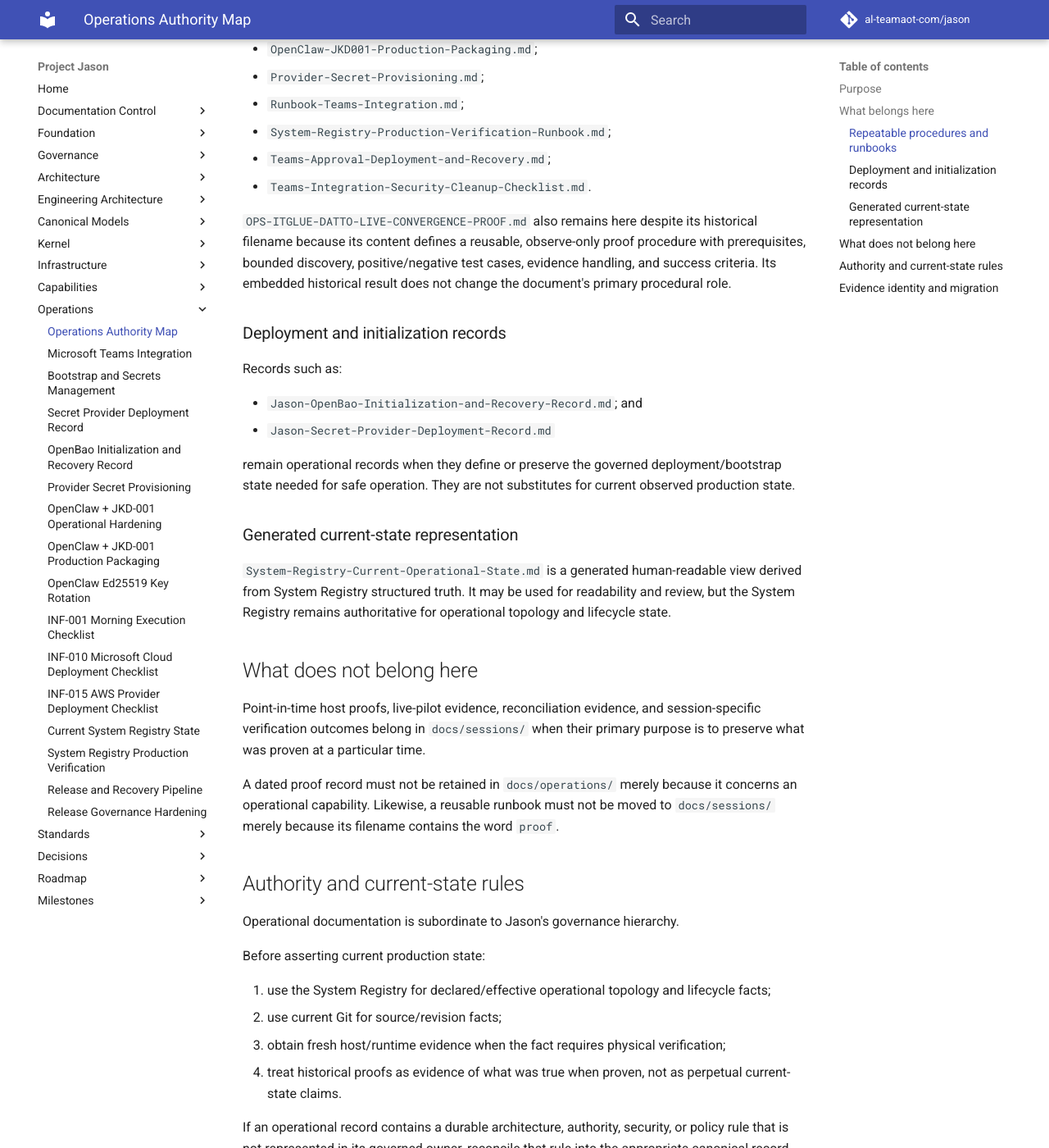
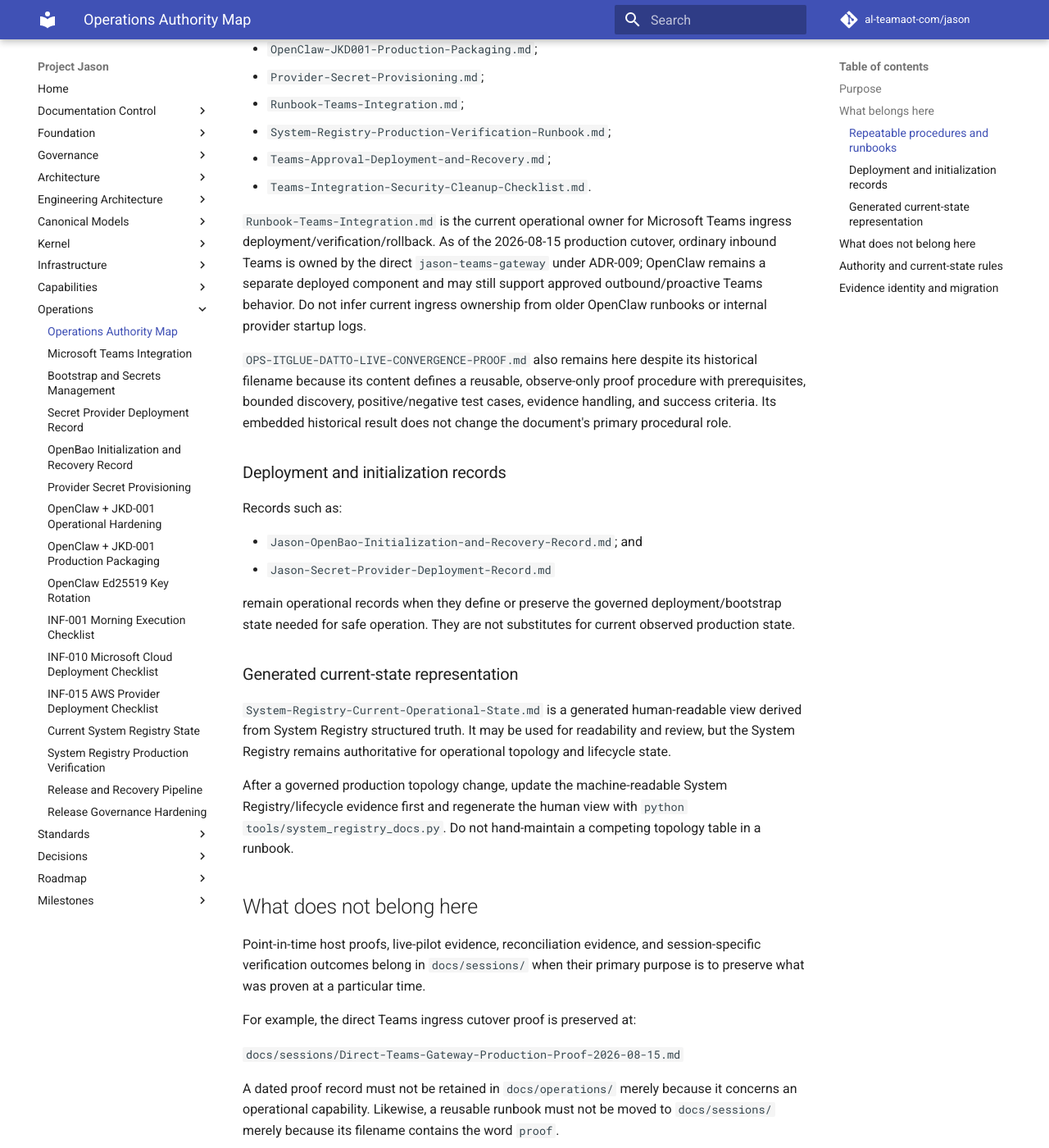
Before and after one commit to al-teamaot-com/jason, an MkDocs documentation site: the page built from docs/operations/README.md, in a window 1280 px wide and 1400 px high, scrolled down 1010 px. Shown: the whole window at 82% size. Built offline with MkDocs 1.6.1 and Material for MkDocs 9.7.7, drawn with Linux system fonts in a browser that asks for light colours; comment, search, counter and statistics services are not loaded; some of the changed text lies outside the part shown.

Commit message:
Clarify direct Teams ingress operational ownership

```diff
--- a/docs/operations/README.md
+++ b/docs/operations/README.md
@@ -33,6 +33,8 @@
 - `Teams-Approval-Deployment-and-Recovery.md`;
 - `Teams-Integration-Security-Cleanup-Checklist.md`.
 
+`Runbook-Teams-Integration.md` is the current operational owner for Microsoft Teams ingress deployment/verification/rollback. As of the 2026-08-15 production cutover, ordinary inbound Teams is owned by the direct `jason-teams-gateway` under ADR-009; OpenClaw remains a separate deployed component and may still support approved outbound/proactive Teams behavior. Do not infer current ingress ownership from older OpenClaw runbooks or internal provider startup logs.
+
 `OPS-ITGLUE-DATTO-LIVE-CONVERGENCE-PROOF.md` also remains here despite its historical filename because its content defines a reusable, observe-only proof procedure with prerequisites, bounded discovery, positive/negative test cases, evidence handling, and success criteria. Its embedded historical result does not change the document's primary procedural role.
 
 ### Deployment and initialization records
@@ -48,9 +50,15 @@
 
 `System-Registry-Current-Operational-State.md` is a generated human-readable view derived from System Registry structured truth. It may be used for readability and review, but the System Registry remains authoritative for operational topology and lifecycle state.
 
+After a governed production topology change, update the machine-readable System Registry/lifecycle evidence first and regenerate the human view with `python tools/system_registry_docs.py`. Do not hand-maintain a competing topology table in a runbook.
+
 ## What does not belong here
 
 Point-in-time host proofs, live-pilot evidence, reconciliation evidence, and session-specific verification outcomes belong in `docs/sessions/` when their primary purpose is to preserve what was proven at a particular time.
+
+For example, the direct Teams ingress cutover proof is preserved at:
+
+`docs/sessions/Direct-Teams-Gateway-Production-Proof-2026-08-15.md`
 
 A dated proof record must not be retained in `docs/operations/` merely because it concerns an operational capability. Likewise, a reusable runbook must not be moved to `docs/sessions/` merely because its filename contains the word `proof`.
 
@@ -65,6 +73,8 @@
 3. obtain fresh host/runtime evidence when the fact requires physical verification;
 4. treat historical proofs as evidence of what was true when proven, not as perpetual current-state claims.
 
+For Teams specifically, current external ingress ownership must be verified from current System Registry plus actual host/container port ownership when operationally material. An OpenClaw log line such as `msteams starting provider (port 3978)` does not prove that OpenClaw owns the host's externally reachable port.
+
 If an operational record contains a durable architecture, authority, security, or policy rule that is not represented in its governed owner, reconcile that rule into the appropriate canonical record rather than allowing the operations document to become hidden architecture authority.
 
 ## Evidence identity and migration
```
